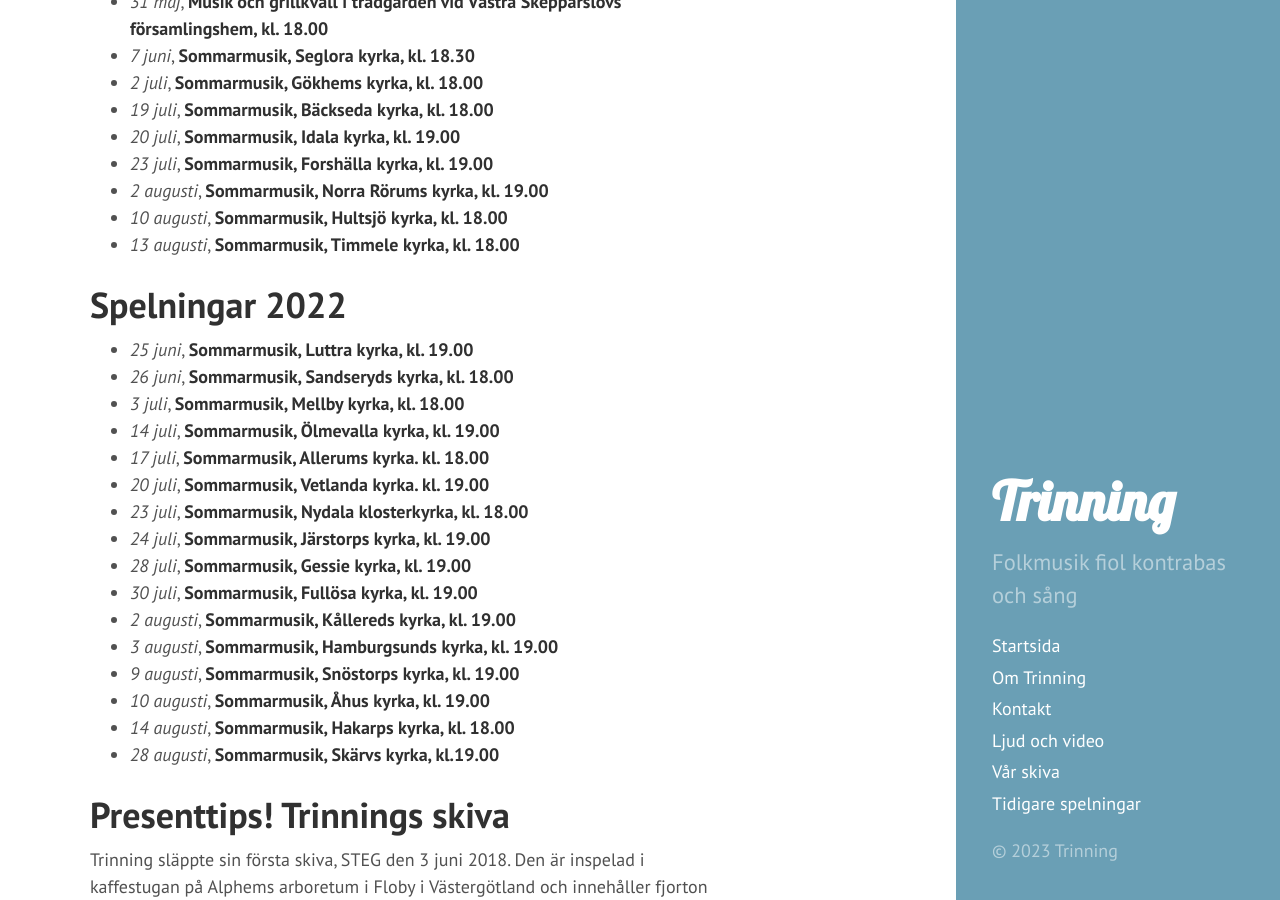
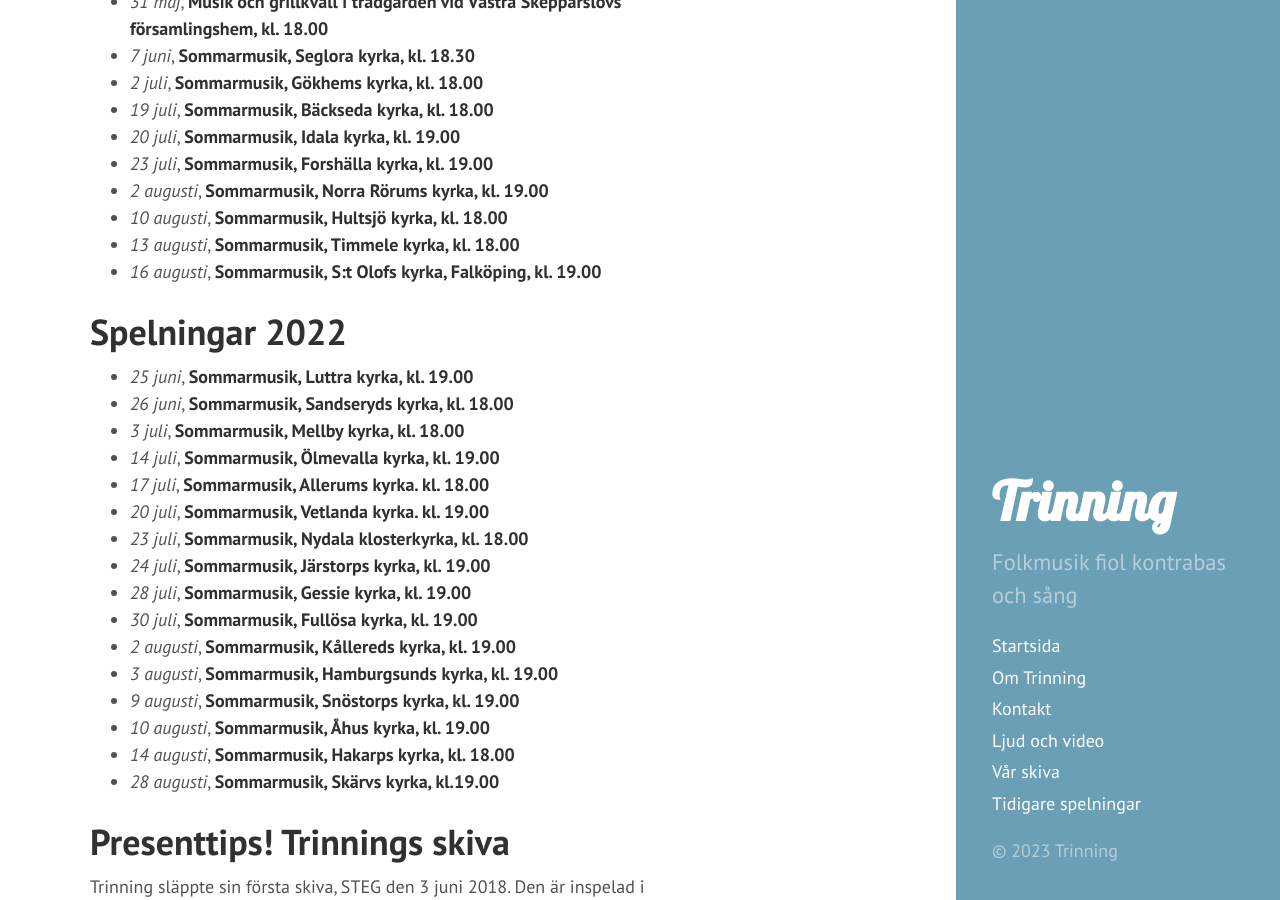
Before and after one commit to trinning/trinning.github.io, a Jekyll site: the page built from index.md, in a window 1280 px wide and 900 px high, scrolled down 705 px. Built offline with Jekyll 4.4.1, drawn with Linux system fonts in a browser that asks for light colours.

Commit message:
Uppdaterat spelningar

```diff
--- a/index.md
+++ b/index.md
@@ -23,6 +23,7 @@ in lite norskt, amerikanskt, låtar från de brittiska öarna och visor från de
 * *2 augusti*, **Sommarmusik, Norra Rörums kyrka, kl. 19.00**
 * *10 augusti*, **Sommarmusik, Hultsjö kyrka, kl. 18.00**
 * *13 augusti*, **Sommarmusik, Timmele kyrka, kl. 18.00**
+* *16 augusti*, **Sommarmusik, S:t Olofs kyrka, Falköping, kl. 19.00**
 
 # Spelningar 2022
 
```
